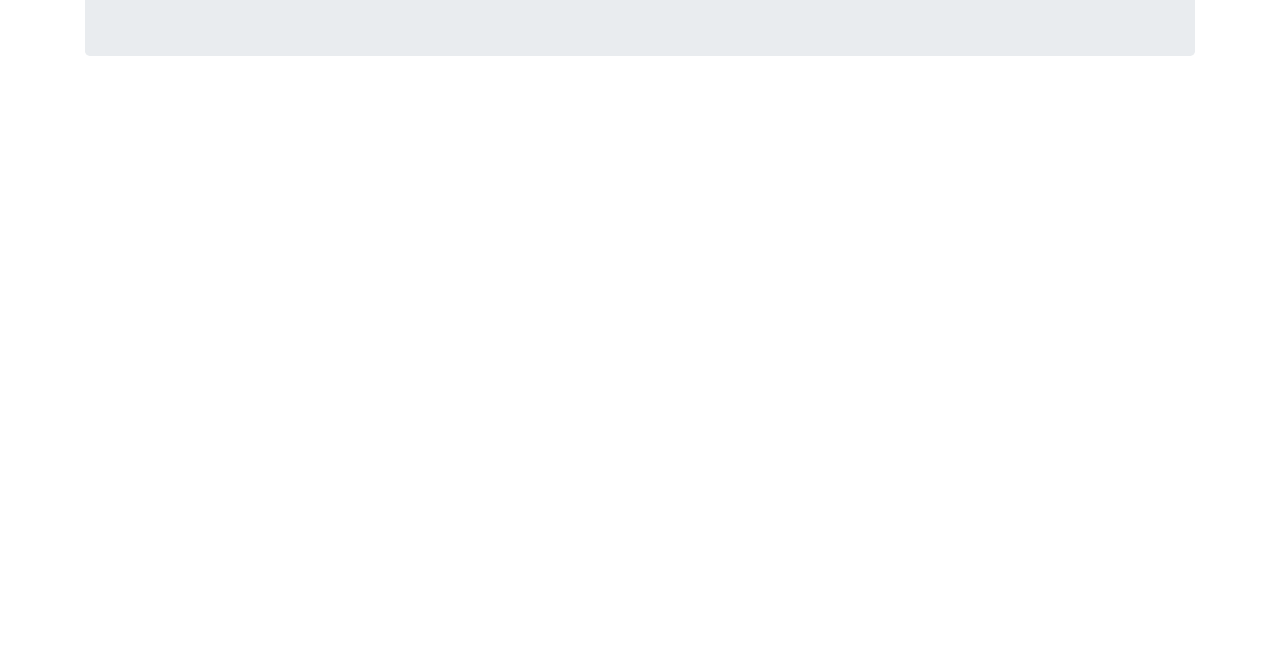
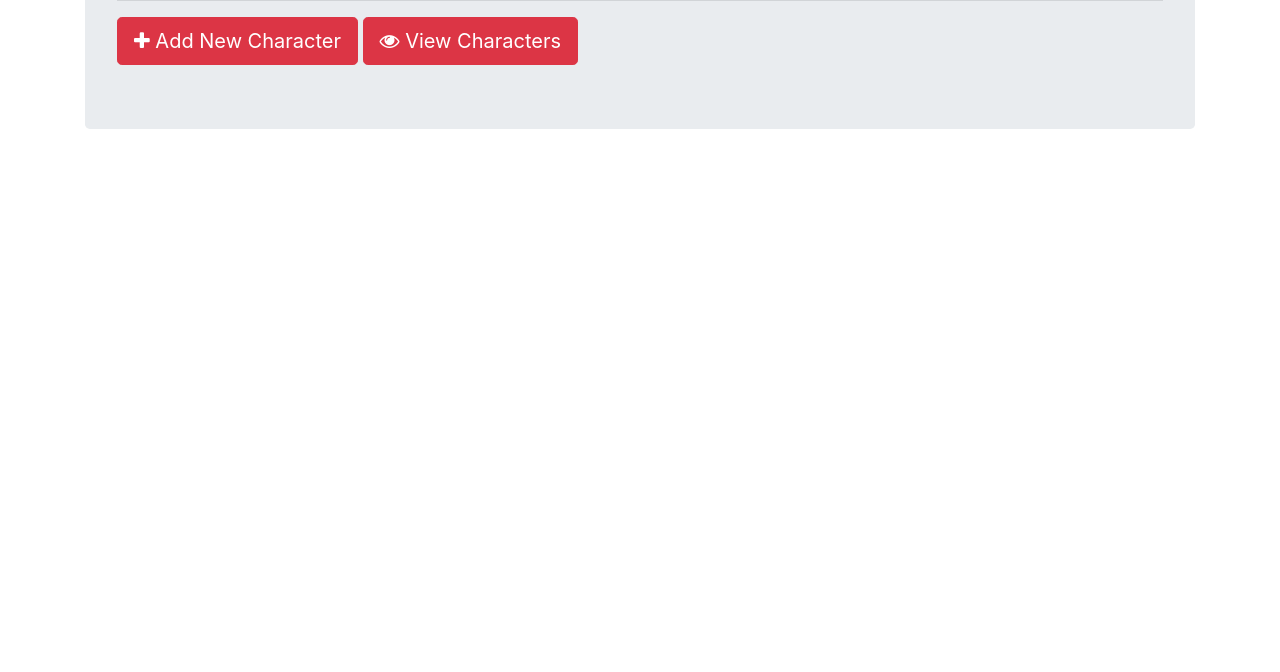
Before and after one commit to fbuonojr/starwars, a website: page view.html in a window 1280 px wide. Shown: the part 128-800 px from the top of the page. Drawn offline with nearby package versions, Linux system fonts and the light colour scheme.

Commit message:
added buttons to jumbotron

```diff
--- a/view.html
+++ b/view.html
@@ -16,6 +16,9 @@
             <h1>
                 Star Wars
             </h1>
+            <hr>
+            <a href="/add"><button class="btn btn-danger btn-lg"><span class="fa fa-plus"></span> Add New Character</button></a>
+            <a href="/api/character"><button class="btn btn-danger btn-lg"><span class="fa fa-eye"></span> View Characters</button></a>
         </div>
     </div>
 </body>
```
